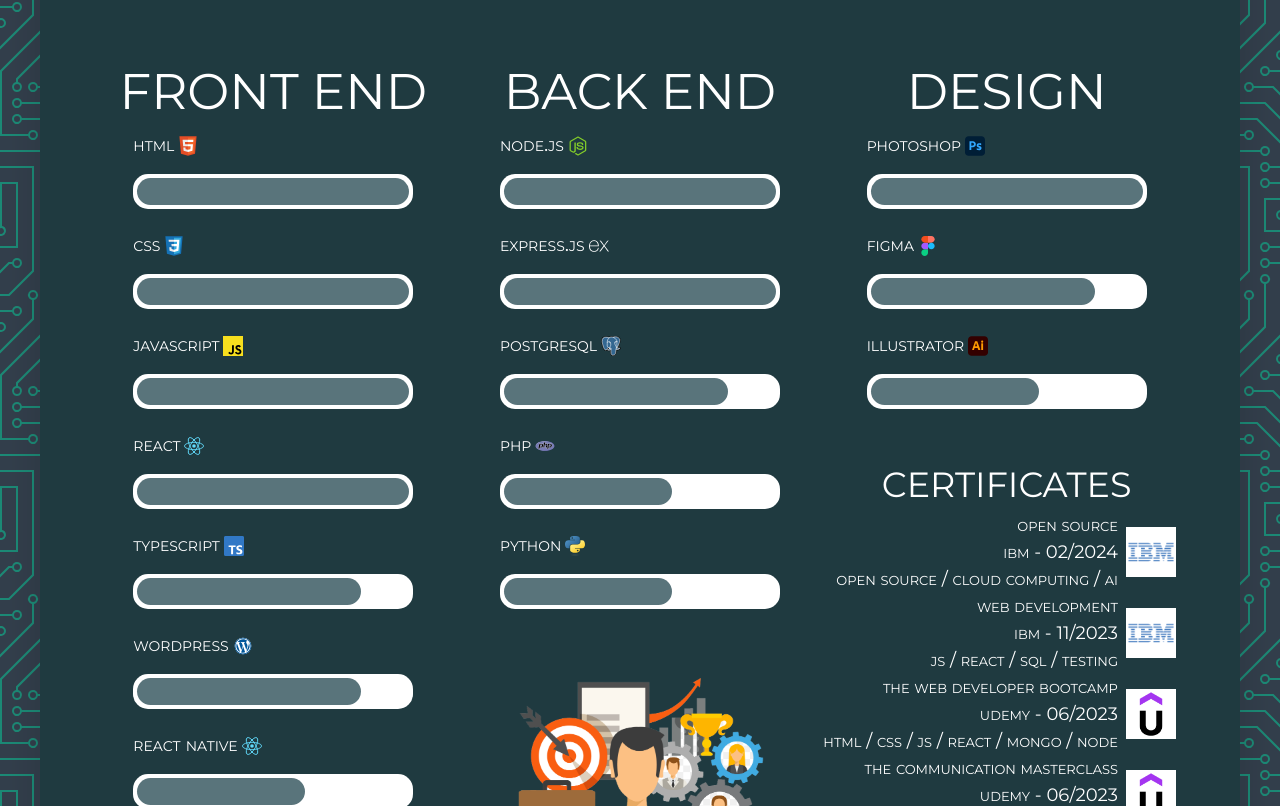
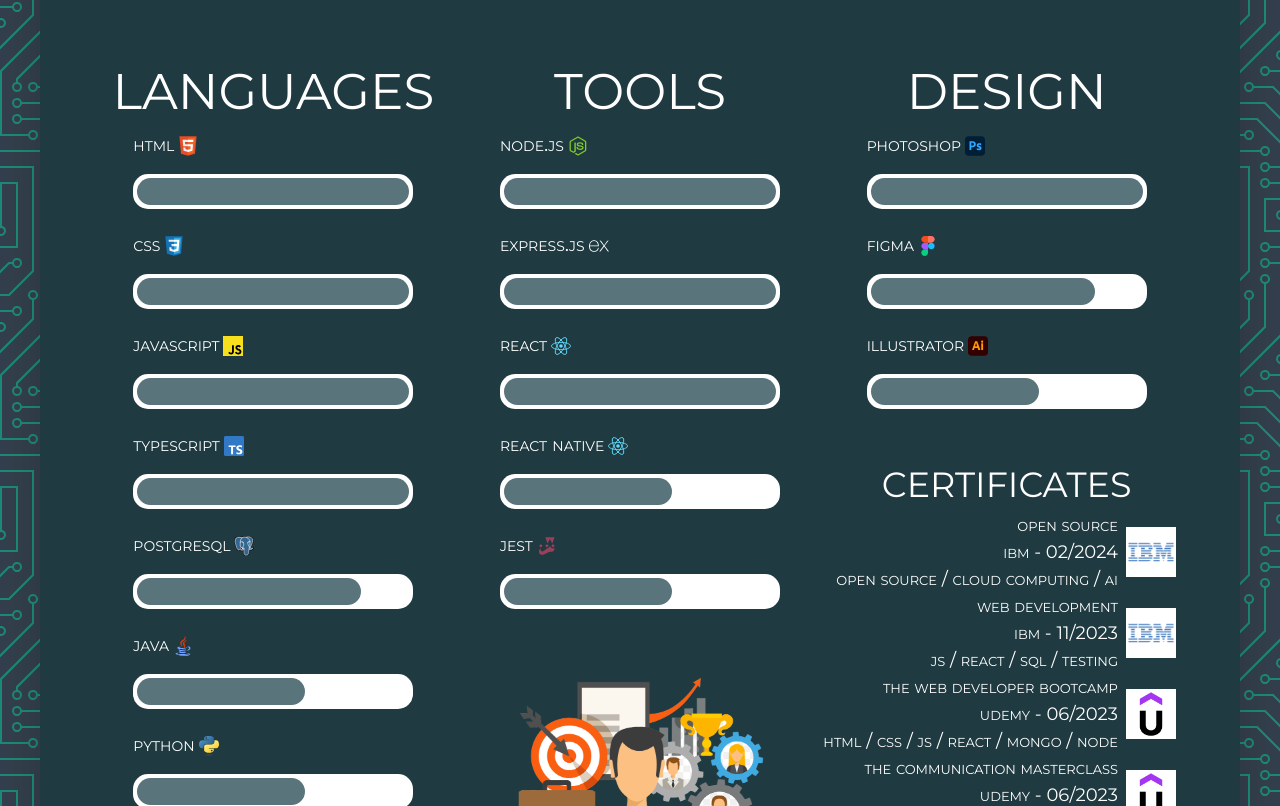
Before and after one commit to lazarevkristijan/Portfolio, a Next.js app: page / in a window 1280 px wide. Shown: the part 3114-3920 px from the top of the page. Built offline with nearby package versions, Linux system fonts and the light colour scheme.

Commit message:
add java/change cat names

```diff
--- a/constants/index.js
+++ b/constants/index.js
@@ -84,7 +84,7 @@ export const projects = [
   },
 ]
 
-export const frontEndSkills = [
+export const programmingLanguages = [
   {
     name: "html",
     level: "w-full",
@@ -98,23 +98,23 @@ export const frontEndSkills = [
     level: "w-full",
   },
   {
-    name: "react",
+    name: "typescript",
     level: "w-full",
   },
   {
-    name: "typescript",
+    name: "postgresql",
     level: "w-4/5",
   },
   {
-    name: "wordpress",
-    level: "w-4/5",
-  },
-  {
-    name: "react native",
+    name: "java",
     level: "w-3/5",
   },
   {
-    name: "jest",
+    name: "python",
+    level: "w-3/5",
+  },
+  {
+    name: "php",
     level: "w-3/5",
   },
 ]
@@ -129,15 +129,15 @@ export const backEndSkills = [
     level: "w-full",
   },
   {
-    name: "postgresql",
-    level: "w-4/5",
+    name: "react",
+    level: "w-full",
   },
   {
-    name: "php",
+    name: "react native",
     level: "w-3/5",
   },
   {
-    name: "python",
+    name: "jest",
     level: "w-3/5",
   },
 ]
--- a/sections/Skills.tsx
+++ b/sections/Skills.tsx
@@ -4,7 +4,7 @@ import React from "react"
 import Image from "next/image"
 import { Heading, SkillCard, CertificationCard } from "../components/index"
 import {
-  frontEndSkills,
+  programmingLanguages,
   backEndSkills,
   designSkills,
   certifications,
@@ -26,10 +26,10 @@ const Skills = () => (
       <div className="mt-[50px] flex flex-wrap">
         {/* Div for Front End skills */}
         <div className="w-1/3 h-fit lg:w-1/2 md:w-full">
-          <h3 className={`${skillsSubHeaderStyles}`}>FRONT END</h3>
+          <h3 className={`${skillsSubHeaderStyles}`}>LANGUAGES</h3>
           <div className="-mt-[20px]">
             {/* Mapping over Front End skills */}
-            {frontEndSkills.map((skill, index) => (
+            {programmingLanguages.map((skill, index) => (
               <SkillCard
                 name={skill.name}
                 level={skill.level}
@@ -41,7 +41,7 @@ const Skills = () => (
 
         {/* Div for Back End skills */}
         <div className="md:mt-[50px] w-1/3 h-fit lg:w-1/2 md:w-full">
-          <h3 className={`${skillsSubHeaderStyles}`}>BACK END</h3>
+          <h3 className={`${skillsSubHeaderStyles}`}>TOOLS</h3>
           <div className="-mt-[20px]">
             {/* Mapping over Back End Skills */}
             {backEndSkills.map((skill, index) => (
```
Also changed, not shown: public/skillIcons/java.svg (added), public/skillIcons/wordpress.svg (deleted).
